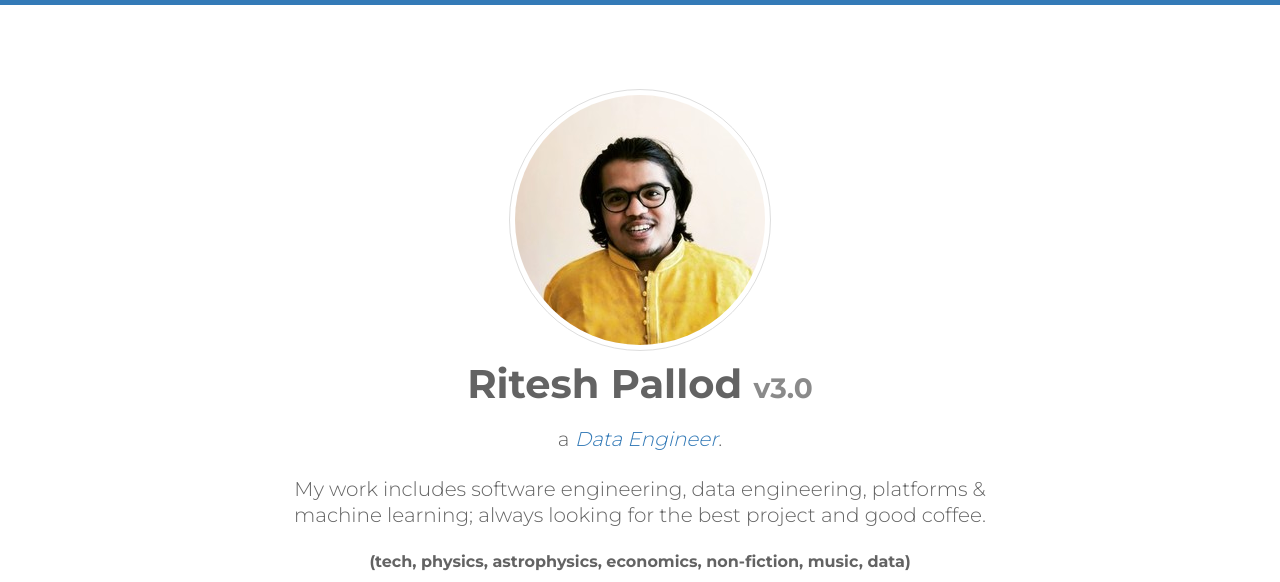
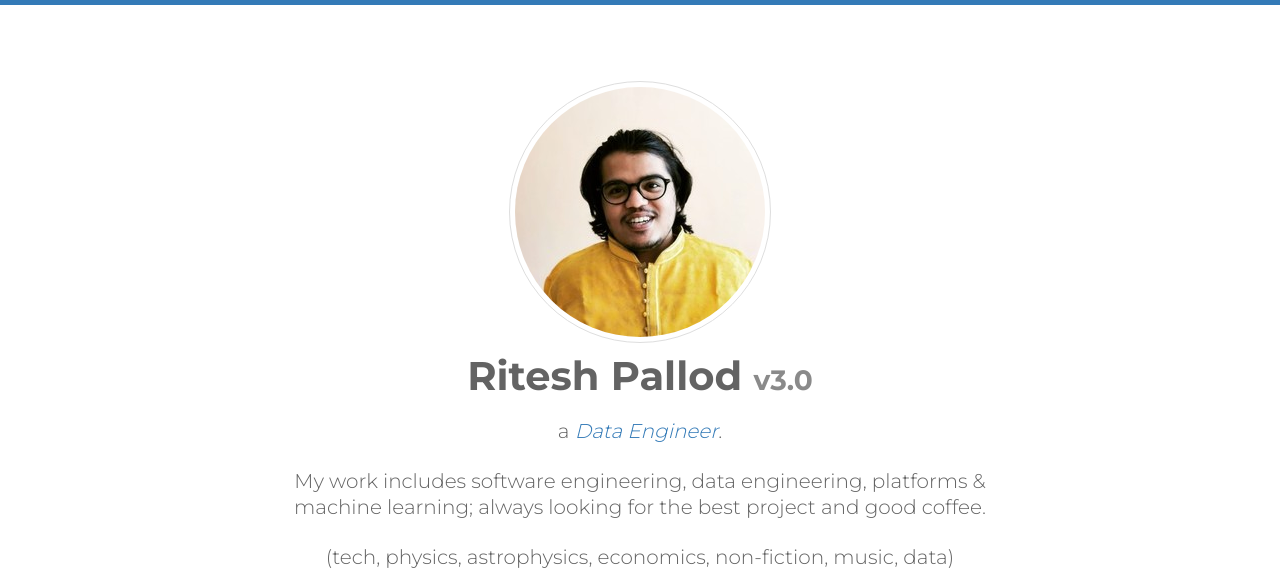
Before and after one commit to riteshpallod/riteshpallod.github.io, a plain HTML site: page index.html in a window 1280 px wide. Shown: the top 582 px of the page. Drawn offline with Linux system fonts and the light colour scheme; files whose address does not match are found by name.

Commit message:
consistent tags

```diff
--- a/index.html
+++ b/index.html
@@ -32,7 +32,7 @@
       <h1>Ritesh Pallod <small>v3.0</small></h1>
       <h3>a <em itemprop="jobTitle">Data Engineer</em>.</h3>
       <h3>My work includes software engineering, data engineering, platforms & machine learning; always looking for the best project and good coffee.</h3>
-      <h4>(tech, physics, astrophysics, economics, non-fiction, music, data)</h4>
+      <h3>(tech, physics, astrophysics, economics, non-fiction, music, data)</h3>
       <a href="/about" class="button button-ghost" title="about">about</a>
       <a href="/blog" class="button button-ghost" title="blog">blog</a>
       <a href="https://raw.githubusercontent.com/riteshpallod/riteshpallod.github.io/resume-button-addition/Ritesh_Pallod_Resume.pdf" class="button button-ghost" title="resume">résumé</a>
```
